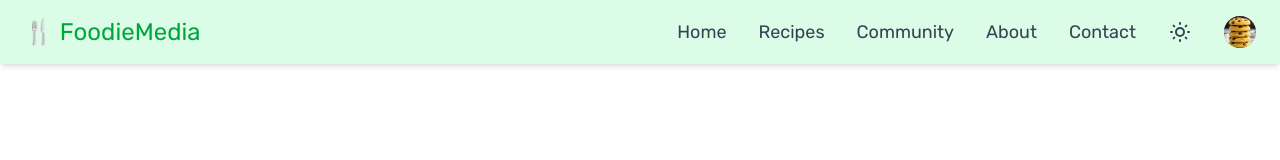
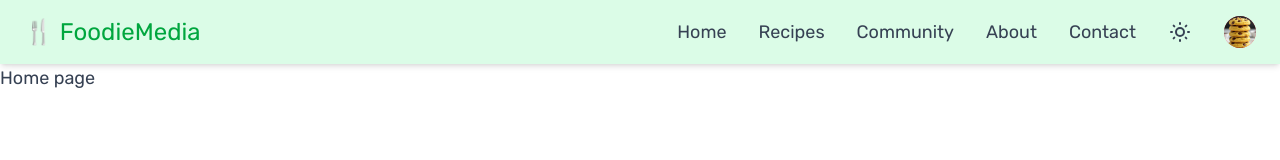
Before and after one commit to shiba-murmu/Discover-your-recipe, a React (Vite) app in the folder frontend/: page /home in a window 1280 px wide. Shown: the top 160 px of the page. Built offline with nearby package versions, Linux system fonts and the light colour scheme.

Commit message:
home page is also updated according to the readme file.

```diff
--- a/frontend/src/pages/Home/Home_page.jsx
+++ b/frontend/src/pages/Home/Home_page.jsx
@@ -2,7 +2,11 @@ import React from 'react'
 
 function Home_page() {
   return (
-    <div className=' flex items-center justify-center'>Home_page</div>
+   <>
+        <div className='mt-17 md:mt-16'>
+            Home page
+        </div>
+   </>
   )
 }
 
```
